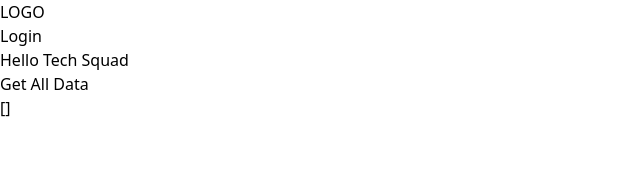
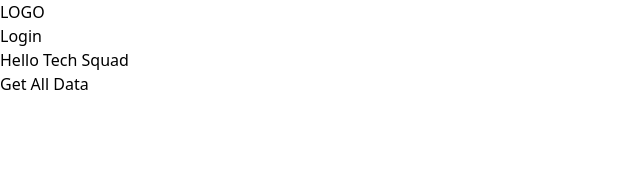
Before and after one commit to cleancodeclub/tech_squad_flowchart, a Vue app in the folder client/: page / in a window 1280 px wide. Shown: the top 186 px of the page, without its empty margins (0-640 px from the left). Built offline with nearby package versions, Linux system fonts and the light colour scheme.

Commit message:
frontend updates

```diff
--- a/client/src/App.vue
+++ b/client/src/App.vue
@@ -5,8 +5,12 @@
           @click="getAllData">
     Get All Data
   </button>
+  <div v-if="testData.imgURL">
+    <img :src="testData.imgURL"
+         alt="some random image">
+  </div>
   <div>
-    {{ testData }}
+    {{ testData.text }}
   </div>
 </template>
 
@@ -20,14 +24,14 @@ export default {
   },
   data() {
     return {
-      testData: []
+      testData: [],
     }
   },
   methods: {
     getAllData() {
       axios.get('http://localhost:8080/data')
         .then(response => {
-          this.testData = response
+          this.testData = response.data[0]
         })
     }
   }
```
